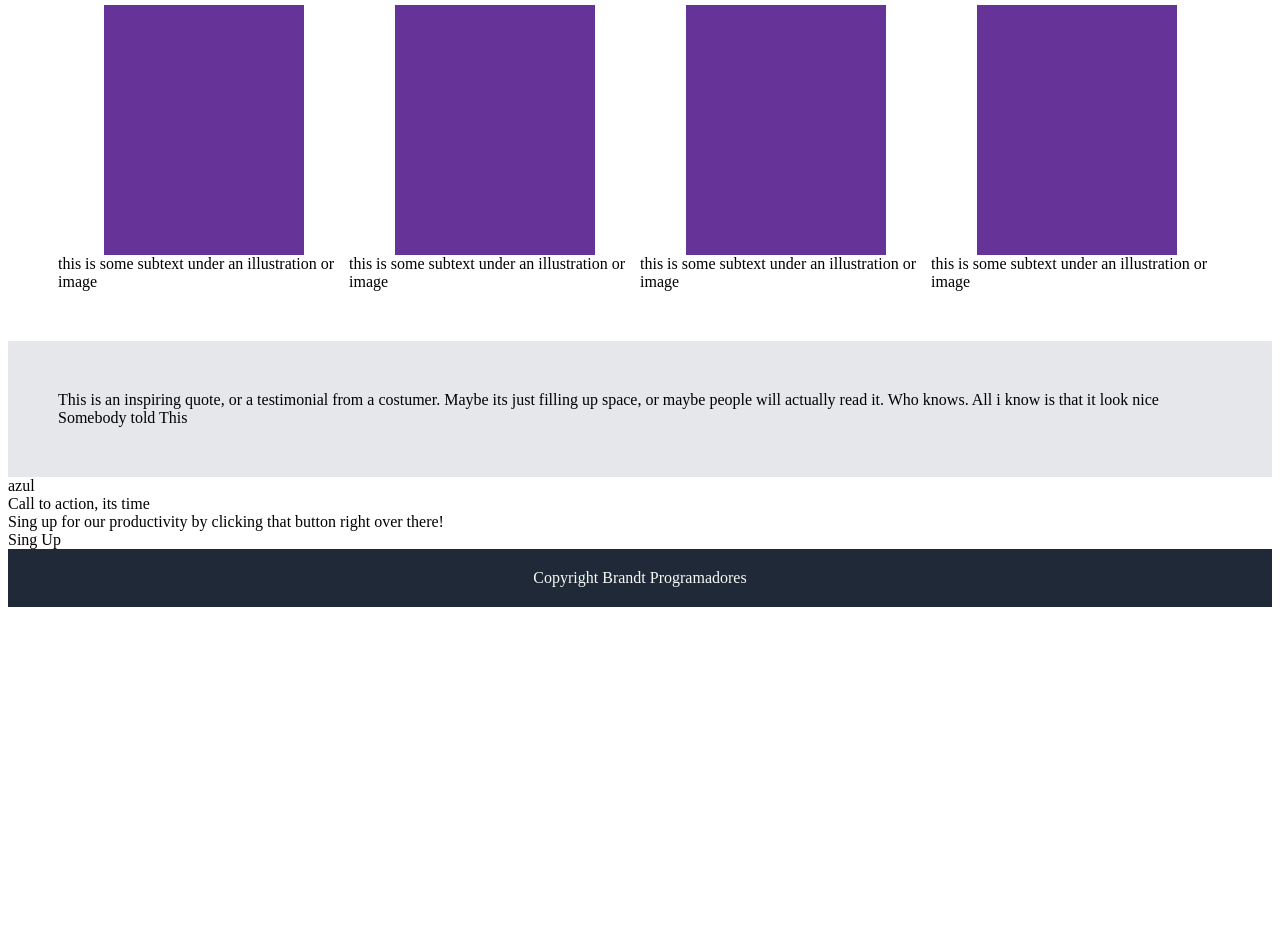
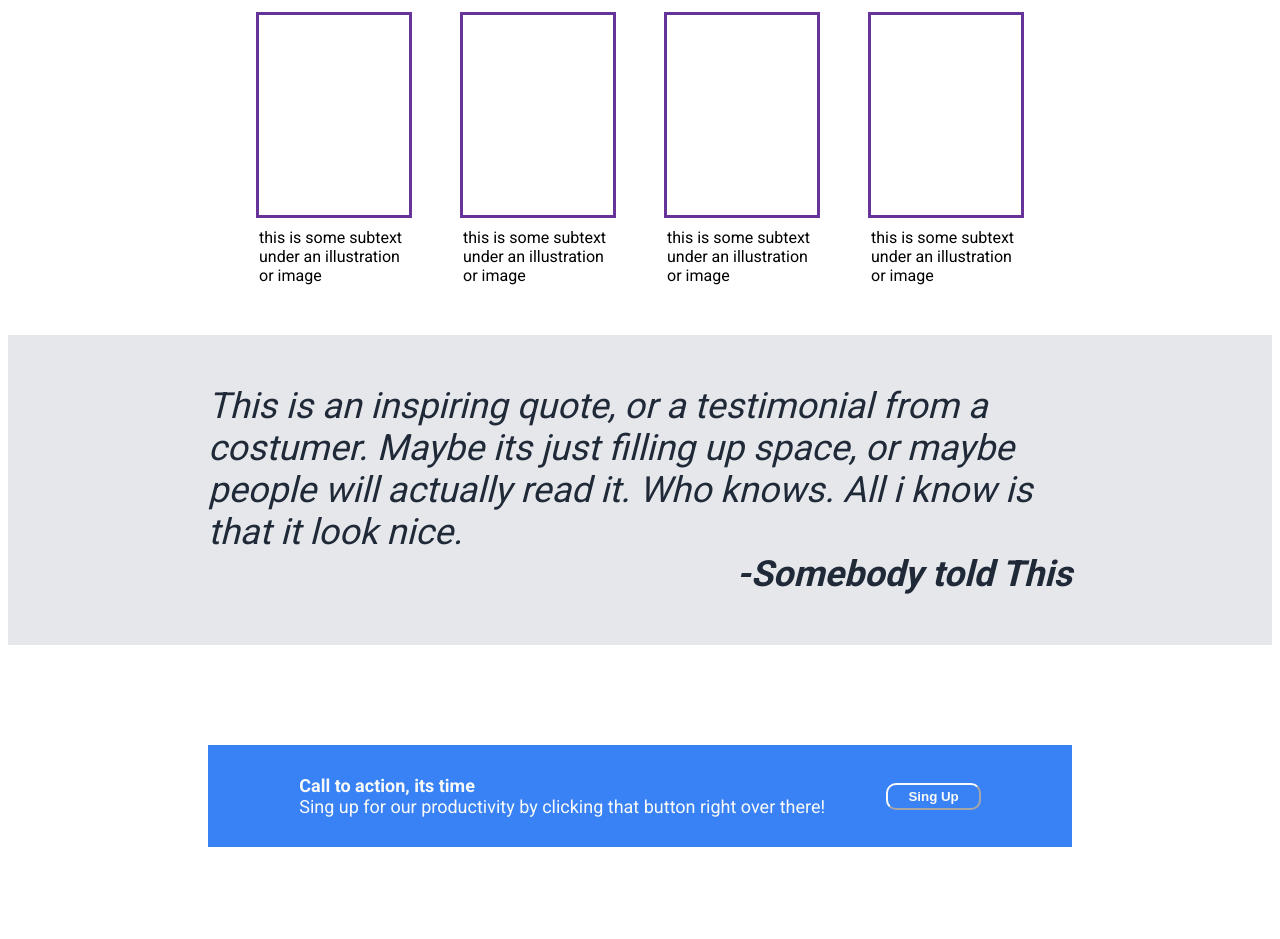
Before and after one commit to rCamposDE/my-first-webpage, a plain HTML site: page index.html in a window 1280 px wide. Shown: the part 572-1511 px from the top of the page. Before the commit the page ends 1187 px from the top, so only its background shows below. Drawn offline with Linux system fonts and the light colour scheme.

Commit message:
the final proyect!!

```diff
--- a/index.html
+++ b/index.html
@@ -31,33 +31,35 @@
         <div class="cards2">
             <div class="sec2-card">
                 <div class="sec2-imagen"></div>
-                <div>this is some subtext under an illustration or image</div>
+                <div class="text2">this is some subtext under an illustration or image</div>
             </div>
             <div class="sec2-card">
                 <div class="sec2-imagen"></div>
-                <div>this is some subtext under an illustration or image</div>
+                <div class="text2">this is some subtext under an illustration or image</div>
             </div>
             <div class="sec2-card">
                 <div class="sec2-imagen"></div>
-                <div>this is some subtext under an illustration or image</div>
+                <div class="text2">this is some subtext under an illustration or image</div>
             </div>
             <div class="sec2-card">
                 <div class="sec2-imagen"></div>
-                <div>this is some subtext under an illustration or image</div>
+                <div class="text2">this is some subtext under an illustration or image</div>
             </div>
         </div>
     </div>
 
     <div class="section3">
-        <div>This is an inspiring quote, or a testimonial from a costumer. Maybe its just filling up space, or maybe people will actually read it. Who knows. All i know is that it look nice</div>
-        <div>Somebody told This</div>
+        <div>This is an inspiring quote, or a testimonial from a costumer. Maybe its just filling up space, or maybe people will actually read it. Who knows. All i know is that it look nice.</div>
+        <div class="refer">-Somebody told This</div>
     </div>
 
     <div class="section4">
-        <div>azul
-            <div>Call to action, its time</div>
-            <div>Sing up for our productivity by clicking that button right over there! </div>
-            <butto>Sing Up</butto>
+        <div class="azul">
+            <div class="texto4">
+                <div class="title4">Call to action, its time</div>
+                <div>Sing up for our productivity by clicking that button right over there! </div>
+            </div>
+            <button class="b2">Sing Up</button>
         </div>
 
     </div>
--- a/styles.css
+++ b/styles.css
@@ -1,25 +1,44 @@
+@import url('https://fonts.googleapis.com/css2?family=Roboto:wght@400;700&display=swap');
+
+body{
+    font-family: Roboto, sans-serif;
+}
+
 .header{
     background-color: #1F2937;
     color: #f9faf8;
     font-size: 24px;
     display: flex;
     justify-content: space-between;
-    padding: 5px;
+    padding: 5px 200px;
 }
 .section1{
     background-color: #1F2937;
-    padding: 50px;
+    padding: 50px 200px;
     display: flex;
-    gap: 20px;
+    justify-content: space-between;
+    gap: 30px;
+
 }
 .section2{
-    padding: 50px;
+    padding: 50px 200px;
+    display: flex;
+    flex-direction: column;
+    gap: 50px;
 }
+
 .section3{
+    color: #1F2937;
     background-color: #E5E7EB;
-    padding: 50px;
+    padding: 50px 200px;
+    font-size: 36px;
+    font-style: italic;
+}
+.section4{
+    padding: 100px 200px;
+    font-size: 18px;
+}
 
-}
 .footer{
     background-color: #1F2937 ;
     color: #f9faf8;
@@ -29,7 +48,7 @@
     align-items: center;
 }
 
-/*second level*/
+/*header  ---------------------------*/
 .links{
 }
 a{
@@ -38,6 +57,9 @@ a{
     color: #E5E7EB;
     margin-left: 20px;
 }
+
+/*Section 1  ---------------------------*/
+
 .title{
     font-size: 48px;
     color: #f9faf8;
@@ -46,11 +68,7 @@ a{
 .contenido{
     font-size: 18px;
     color: #E5E7EB;
-}
-.sec1-contenido{
-    /*display: flex;
-    flex-direction: column;
-    justify-content: space-around;*/
+    margin-top: 20px;
 }
 .b1{
     flex-shrink: 0;
@@ -58,24 +76,38 @@ a{
     color: #E5E7EB;
     padding: 4px 20px;
     border-radius: 10px;
-    border-color: none;
+    border-color: #3882F6;
     font-weight: 800;
+    margin-top: 30px;
 
 }
 .imagen{
     flex-shrink: 0;
-    background-color: rebeccapurple;
-    width: 400px;
-    height: 300px;
+    border-color: rebeccapurple;
+    border-style: dotted;
+    width: 350px;
+    height: 250px;
+}
 
-}
+
 
 /*section 2 --------------------------------*/
 .sec2-imagen{
-    background-color: rebeccapurple;
-    width: 200px;
-    height: 250px;
+    border-style: solid;
+    border-color: rebeccapurple;
+    width: 150px;
+    height: 200px;
+    margin-bottom: 10px;
 }
+.text2{
+    max-width: 150px;
+}
+.sec2-card{         /*Esta es la carta*/
+    display: flex;
+    flex-direction: column ;
+    align-items: center;
+}
+
 .sec2-title{
     font-size: 36px;
     font-weight: bolder;
@@ -83,13 +115,43 @@ a{
     text-align: center;
     padding: 20px;
 }
-.cards2{
+.cards2{         /*Conjunto de cartas*/
     display: flex;
-    justify-content: space-around;
+    justify-content: space-evenly;
+    flex-wrap: wrap;
 }
 
-.sec2-card{
+
+
+
+/*section 3 --------------------------------*/
+.refer{
+    font-style: italic;
+    font-weight: bolder;
     display: flex;
-    flex-direction: column ;
+    justify-content: flex-end;
+}
+
+/*section 4 --------------------------------*/
+.azul{
+    background-color: #3882F6;
+    padding: 30px;
+    color: #f9faf8;
+    display: flex;
     align-items: center;
+    justify-content: space-evenly;
 }
+
+.title4{
+    font-size: 18px;
+    font-weight: bolder;
+}
+
+.b2{
+    padding: 4px 20px;
+    font-weight: 800;
+    color: #f9faf8;
+    background-color: #3882F6;
+    border-color: #f9faf8;
+    border-radius: 10px;
+}
```
